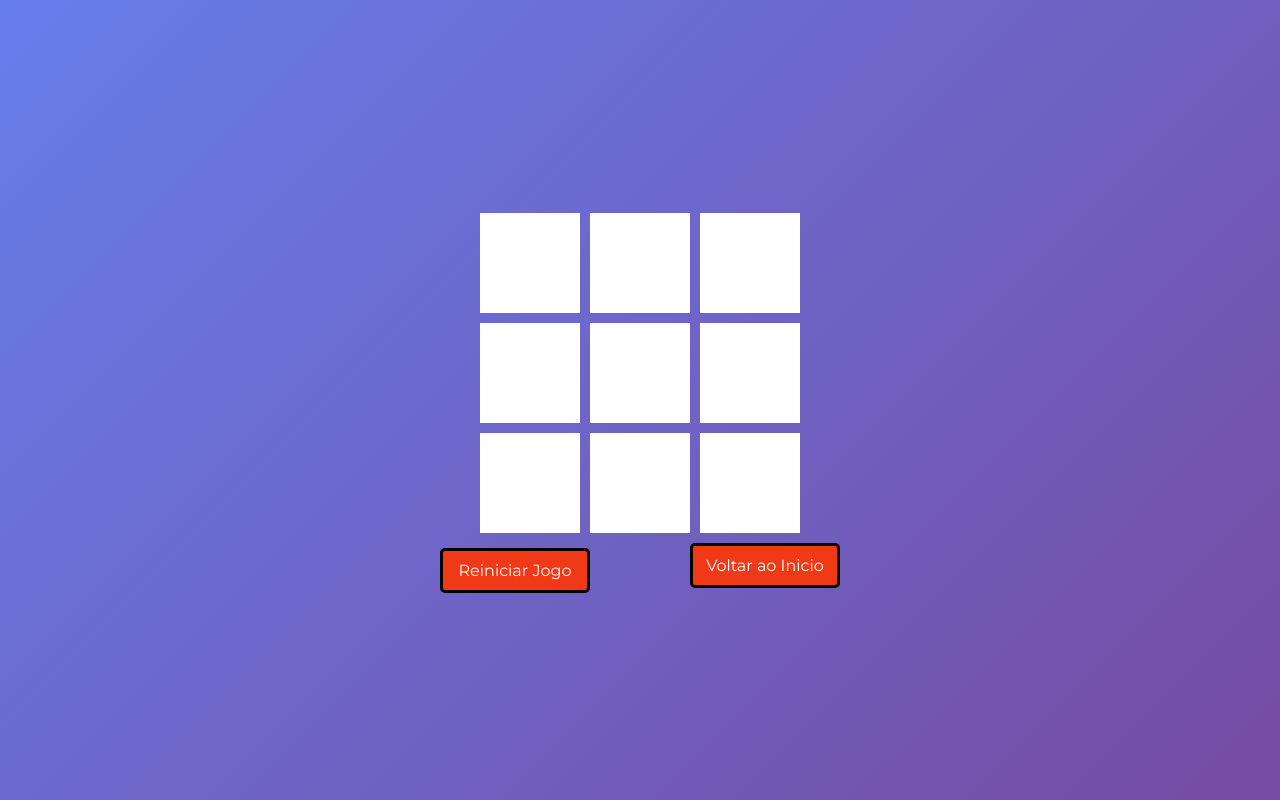
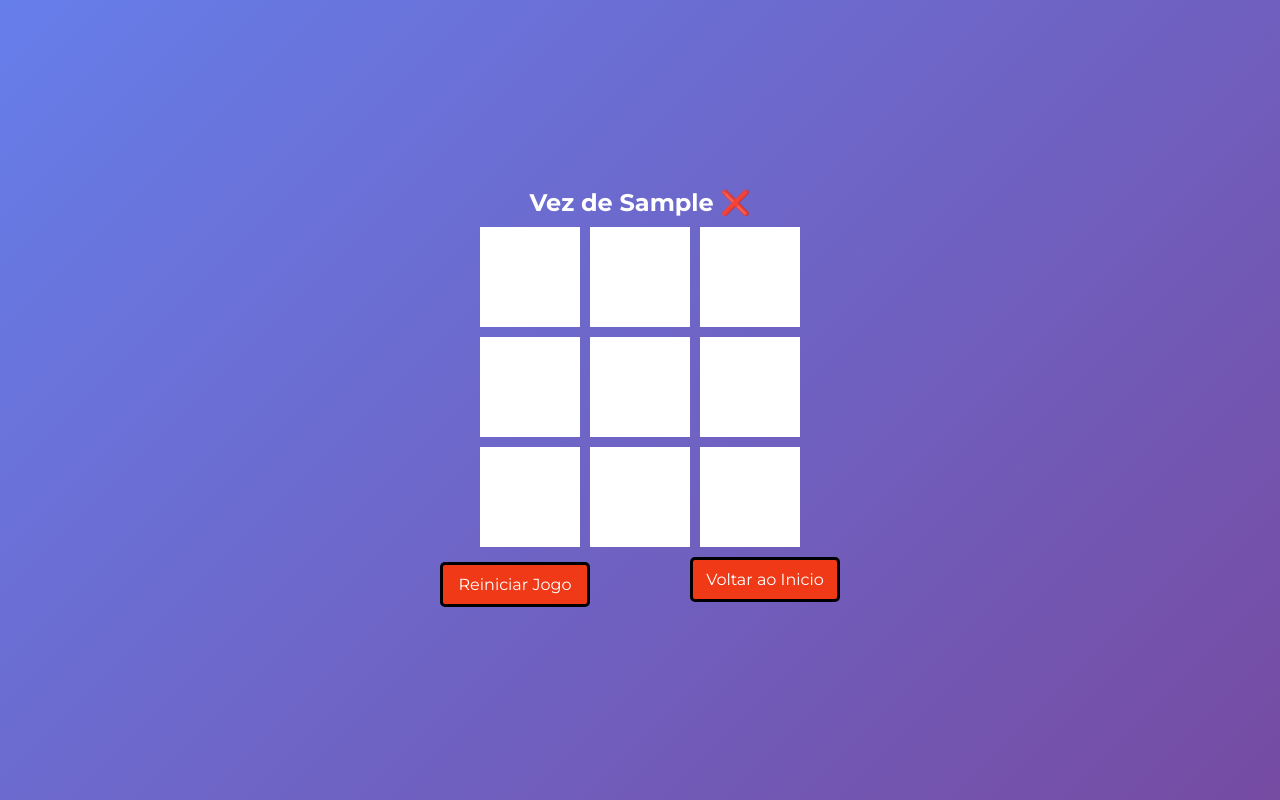
Before and after one commit to SorensenG/Jogo-da-velha-si401, a plain HTML site: page index.html in a window 1280 px wide. Both pictures are taken after typing "Sample", "Sample" into the empty fields and a click on the button "Iniciar jogo". Drawn offline with Linux system fonts and the light colour scheme.

Commit message:
jogo finalizado

```diff
--- a/script.js
+++ b/script.js
@@ -24,9 +24,14 @@ const resetButton = document.getElementById('reset');
 
 let vez;
 let fimDeJogo;
+let player1;
+let player2;
 
 function startGame(event) {
     event.preventDefault();
+
+    player1 = document.getElementById('player1').value || "Jogador 1";
+    player2 = document.getElementById('player2').value || "Jogador 2";
 
     boxes.forEach(box => {
         box.textContent = '';
@@ -39,6 +44,9 @@ function startGame(event) {
 
     vez = 0;
     fimDeJogo = false;
+
+    message.style.display = 'flex';
+    message.textContent = `Vez de ${player1} ❌`;
     boxes.forEach(box => {
         box.addEventListener('click', () => {
             if (fimDeJogo) return;
@@ -58,6 +66,8 @@ function startGame(event) {
                     message.textContent = 'Velha!';
                     message.style.display = 'flex';
                     fimDeJogo = true; //
+                }else{
+                    message.textContent = `Vez de ${vez % 2 === 0 ? player1 : player2} ${vez % 2 === 0 ? '❌' : '⭕'}`;
                 }
             }
         });
```
Also changed, not shown: index.html (+1 -0 lines), 1 other file.
